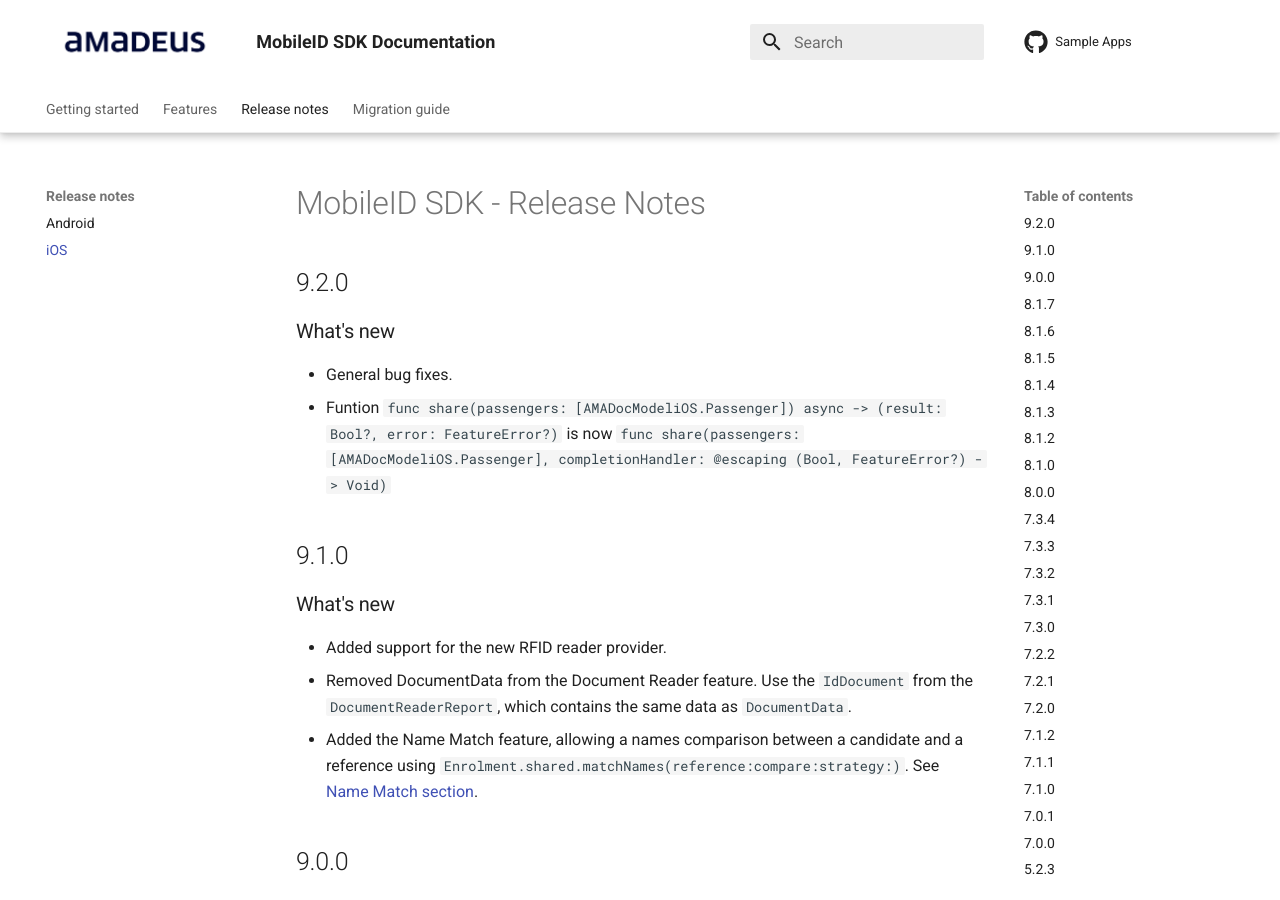
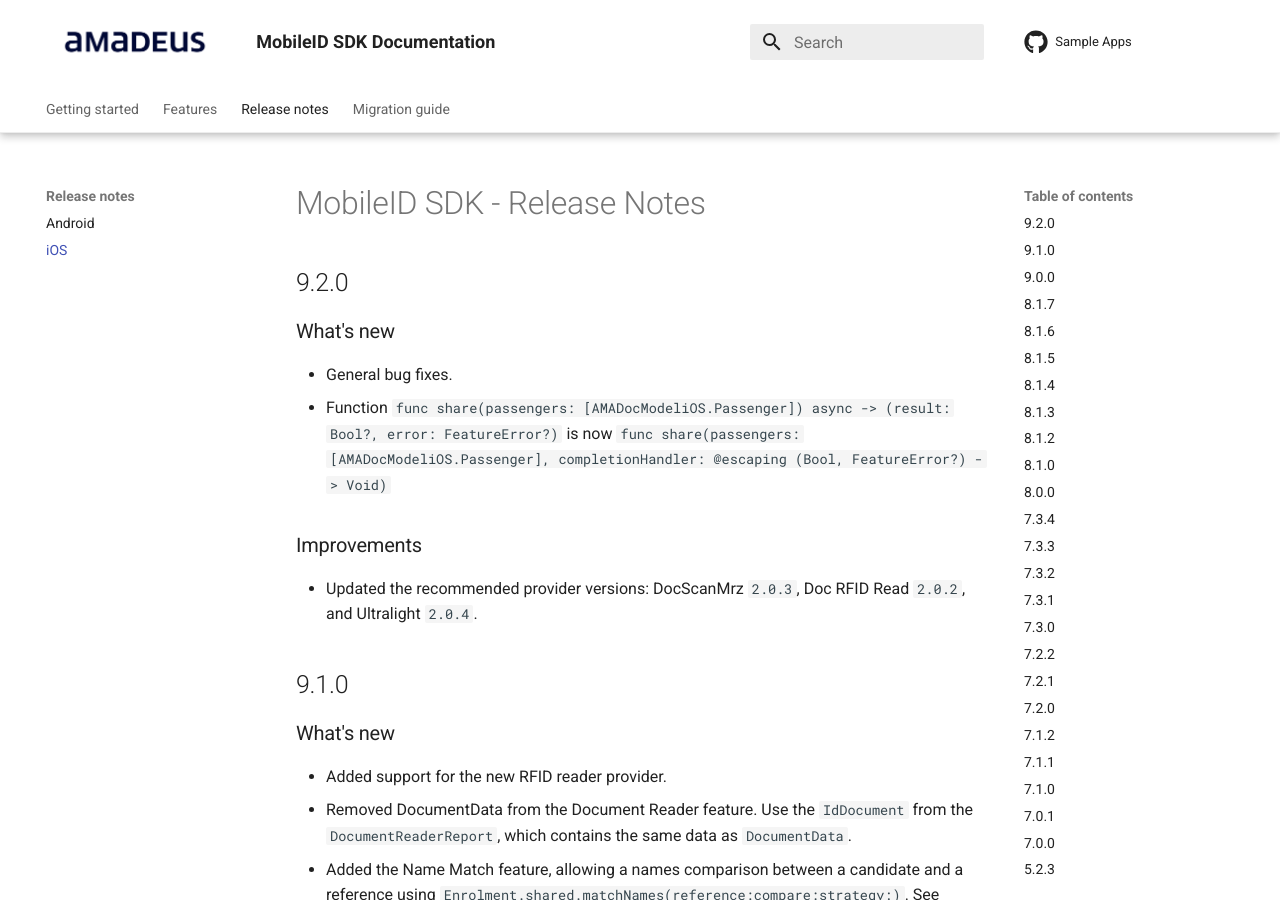
Before and after one commit to vbmobile/mobile-id-documentation, an MkDocs documentation site: the page built from docs/ReleaseNotes/ReleaseNotes_iOS.md, in a window 1280 px wide and 900 px high. Built offline with MkDocs 1.6.1 and Material for MkDocs 9.7.7, drawn with Linux system fonts in a browser that asks for light colours; the version menu is left out.

Commit message:
TRAVELERID-14157: fix iOS UltraLight doc inaccuracies and note 9.2.0 provider versions
- UltraLight page: the iOS client does not call softStart() (the SDK does it during init); de-Android-ify the shared callback prose; iOS Notes now use initWith/initOffline/completionHandler/bluetoothNotGranted instead of the Android equivalents; fix typos.

- Release notes: cite the updated provider versions (DocScanMrz 2.0.3, Doc RFID Read 2.0.2, Ultralight 2.0.4) and fix a Funtion typo.

```diff
--- a/docs/ReleaseNotes/ReleaseNotes_iOS.md
+++ b/docs/ReleaseNotes/ReleaseNotes_iOS.md
@@ -5,7 +5,11 @@
 ### What's new
 
 - General bug fixes.
-- Funtion `func share(passengers: [AMADocModeliOS.Passenger]) async -> (result: Bool?, error: FeatureError?)` is now `func share(passengers: [AMADocModeliOS.Passenger], completionHandler: @escaping (Bool, FeatureError?) -> Void)`
+- Function `func share(passengers: [AMADocModeliOS.Passenger]) async -> (result: Bool?, error: FeatureError?)` is now `func share(passengers: [AMADocModeliOS.Passenger], completionHandler: @escaping (Bool, FeatureError?) -> Void)`
+
+### Improvements
+
+- Updated the recommended provider versions: DocScanMrz `2.0.3`, Doc RFID Read `2.0.2`, and Ultralight `2.0.4`.
 
 
 ## 9.1.0
```
Also changed, not shown: docs/Features/Ultralight/Ultralight_Index.md (+19 -15 lines).
